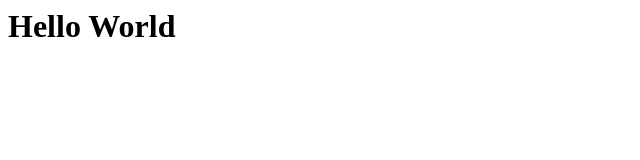
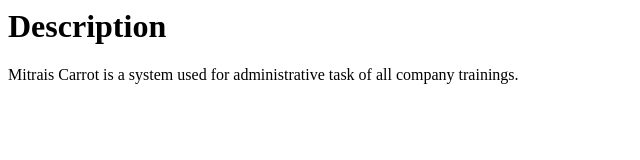
Before and after one commit to ericorahmad1/Mitrais-Carrot, a plain HTML site: page index.html in a window 1280 px wide. Shown: the whole page, without its empty margins (0-640 px from the left). Drawn offline with Linux system fonts and the light colour scheme.

Commit message:
Changes Desc

```diff
--- a/index.html
+++ b/index.html
@@ -2,7 +2,8 @@
 	<head>
 		<title>Mitrais Carrot</title>
 	<body>
-		<h1>Hello World</h1>
+		<h1>Description</h1>
+		<p>Mitrais Carrot is a system used for administrative task of all company trainings. </p>
 	<body>
 	</head>
 </html>
```
